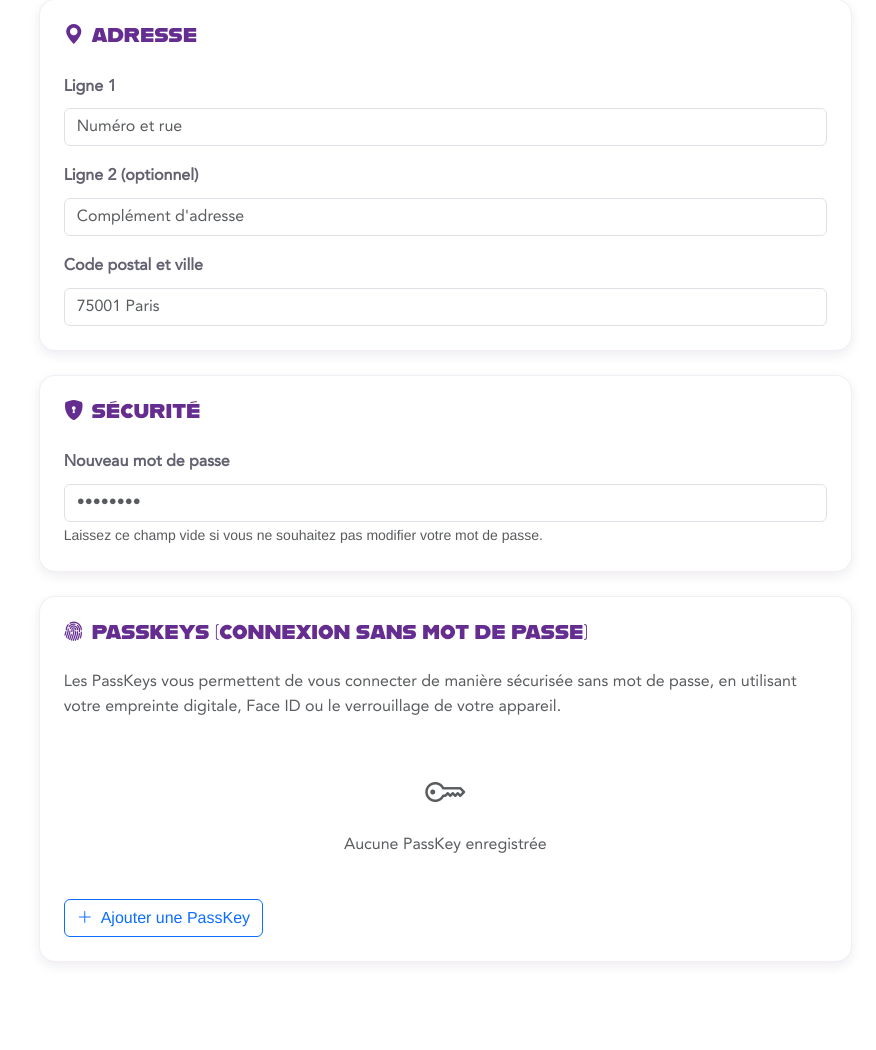
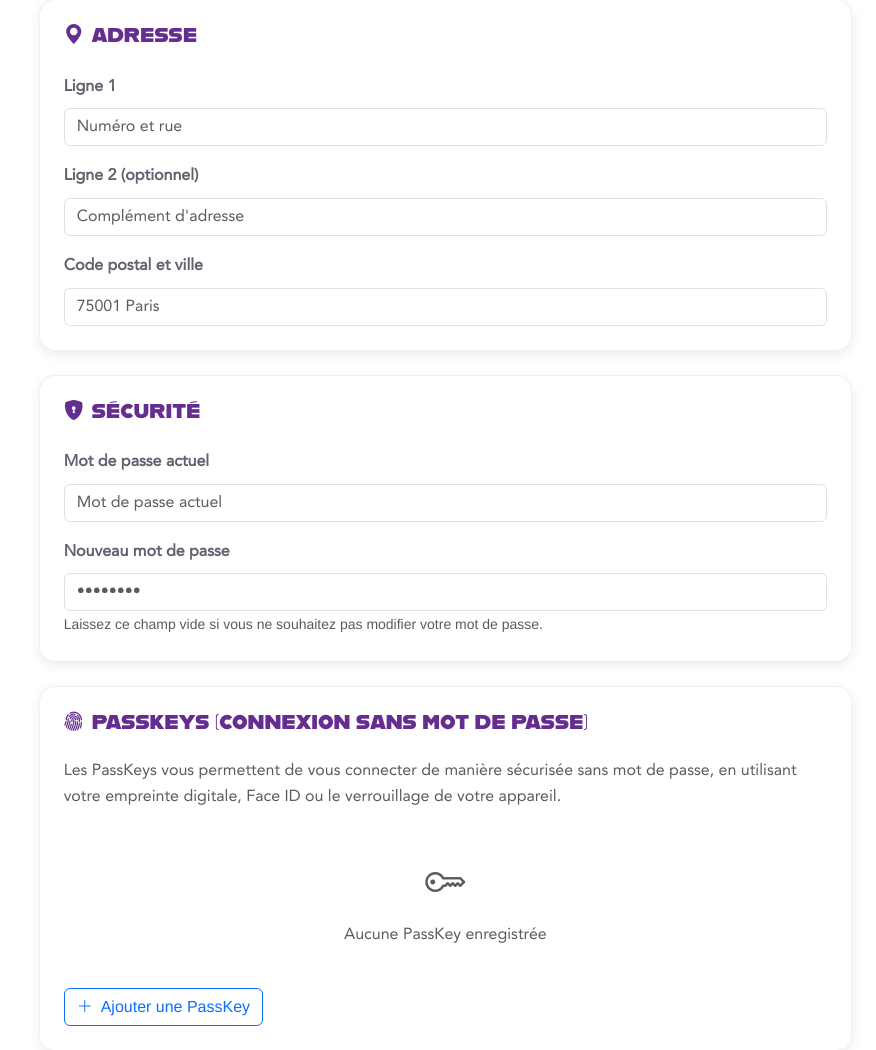
Before and after one commit to phandrieu/weddingManager, a Symfony app: template templates/user/profile.html.twig in a window 1280 px wide. Shown: the part 520-1570 px from the top of the page, without its empty margins (404-1280 px from the left). Before the commit the page ends 1484 px from the top, so only its background shows below. Run offline with Twig, Linux system fonts and the light colour scheme; the template is opened without the code that fills it, so the values that code supplies are empty; form fields are guessed from the names that the template uses; style sheets or scripts are compiled from the project's sources; some libraries are stand-ins or nearby versions.

Commit message:
Ajout du current password

```diff
--- a/templates/user/profile.html.twig
+++ b/templates/user/profile.html.twig
@@ -397,6 +397,15 @@
             </h2>
 
             <div class="row g-3">
+                <div class="col-12">
+                    <div class="form-group">
+                        {{ form_label(form.currentPassword, 'Mot de passe actuel', {'label_attr': {'class': 'form-label fw-bold'}}) }}
+                        {{ form_widget(form.currentPassword, {'attr': {'class': 'form-control', 'placeholder': 'Mot de passe actuel'}}) }}
+                        {{ form_help(form.currentPassword) }}
+                        {{ form_errors(form.currentPassword) }}
+                    </div>
+                </div>
+
                 <div class="col-12">
                     <div class="form-group">
                         {{ form_label(form.password, 'Nouveau mot de passe', {'label_attr': {'class': 'form-label fw-bold'}}) }}
```
